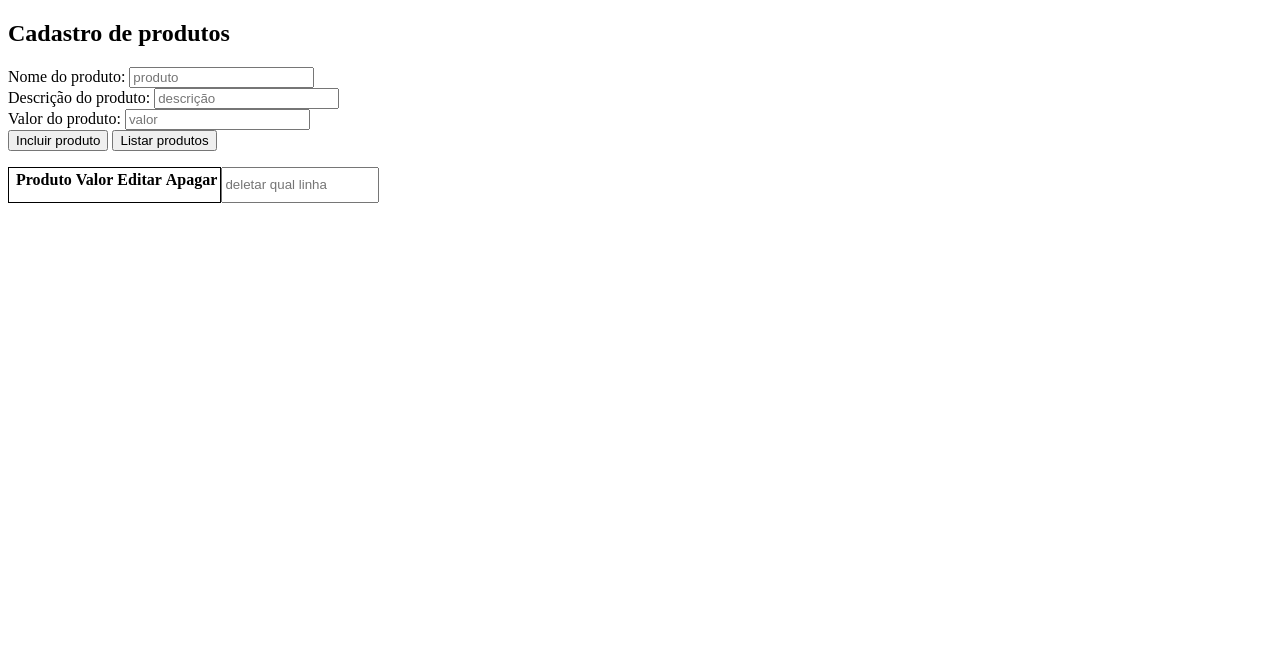
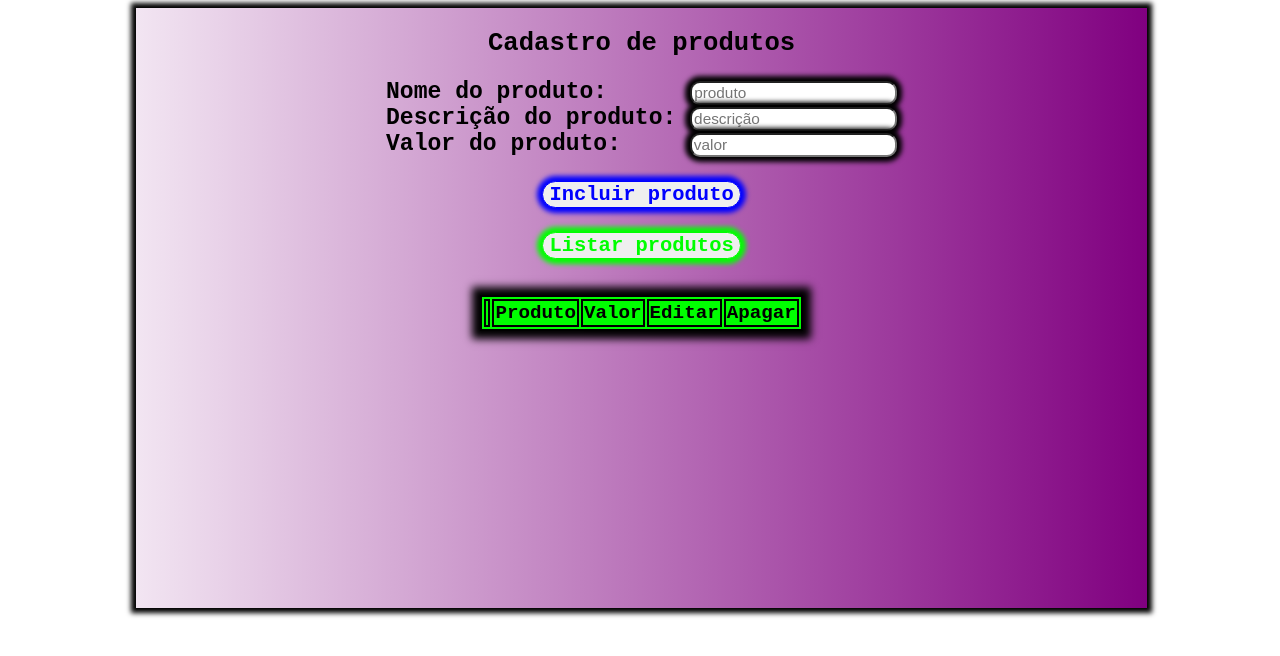
Before and after one commit to LucasCscBks/Modulo6_Tarefa_Js, a plain HTML site: page Modulo_6_Tarefa_10_Js/index.html in a window 1280 px wide. Drawn offline with Linux system fonts and the light colour scheme.

Commit message:
update css and js

```diff
--- a/Modulo_6_Tarefa_10_Js/index.css
+++ b/Modulo_6_Tarefa_10_Js/index.css
@@ -1,10 +1,94 @@
-#table {
-    border: 1px solid;
+#section {
+    width: 80%;
+    height: 600px;
+    display: flex;
+    flex-direction: column;
+    align-items: center;
+    margin-left: 10vw;
+    background-image: linear-gradient(to right, rgba(128, 0, 128,0.1), rgba(128,0,128,1));
+    box-shadow: 0px 0px 5px 5px;
+}
+#title {
+    font-family: 'Courier New', Courier, monospace;
+    font-weight: 700;
+    font-size: 2vw;
+}
+label {
+    font-family: 'Courier New', Courier, monospace;
+    font-weight: 700;
+    font-size: 1.8vw;
+}
+#product {
+    margin-left: 5.4vw;
+    font-size: 1.2vw;
+    box-shadow: 0px 0px 5px 5px;
+}
+#product_description {
+    font-size: 1.2vw;
+    box-shadow: 0px 0px 5px 5px;
+}
+#product_value {
+    margin-left: 4.3vw;
+    font-size: 1.2vw;
+    box-shadow: 0px 0px 5px 5px;
+}
+#button1 {
+    font-size: 1.6vw;
+    margin-top: 3vh;
+    border-radius: 50px;
+    font-family: 'Courier New', Courier, monospace;
+    font-weight: 700;
+    color: rgba(0,0,255,1);
+    border: 1px solid rgba(0,0,255,1);
+    box-shadow: 0px 0px 5px 5px;
+}
+#button2 {
+    font-size: 1.6vw;
+    margin-top: 3vh;
+    border-radius: 50px;
+    font-family: 'Courier New', Courier, monospace;
+    font-weight: 700;
+    color: rgba(0,255,0,1);
+    border: 1px solid rgba(0,255,0,1);
+    box-shadow: 0px 0px 5px 5px;
+}
+#result {
+    font-size: 1.4vw;
+    font-family: 'Courier New', Courier, monospace;
+    font-weight: 700;
+    text-shadow: 5px 5px 5px;
 }
 #table_container {
     display: flex;
 }
+#table {
+    border: 2px solid;
+    background-color: rgba(0,255,0,1);
+    box-shadow: 0px 0px 8px 8px #000;
+    font-size: 1.5vw;
+    font-family: 'Courier New', Courier, monospace;
+    font-weight: 700;
+}
+th {
+    border: 2px solid;
+}
+td {
+    border: 2px solid #000;
+    color: rgba(0,0,255,1);
+}
 #del_value {
+    margin-left: 4vw;
     width: 150px;
     height: 30px;
+    border-radius: 10px;
+    font-size: 1.3vw;
 }
+input {
+    font-size: 1.2vw;
+    border-radius: 10px;
+}
+button {
+    border-radius: 50px;
+    box-shadow: 0px 0px 3px 3px;
+    font-weight: 700;
+}
--- a/Modulo_6_Tarefa_10_Js/index.js
+++ b/Modulo_6_Tarefa_10_Js/index.js
@@ -3,7 +3,7 @@ let productDescriptionObj = document.querySelector('#product_description');
 let productValueObj = document.querySelector('#product_value');
 
 let delLineObj = document.querySelector('#del_value')
-
+delLineObj.style.display = 'none'
 
 let button1Obj = document.querySelector('#button1');
 let button2Obj = document.querySelector('#button2');
@@ -46,10 +46,6 @@ function validation() {
     let completeDate = `${day}/${month}/${year} - ${hour}:${minutes}:${seconds}`
 //    DEFININDO A DATA DE CADASTRO DOS PRODUTOS  //
 
-//  ATRIBUINDO OS VALORES DOS OBJETOS   //
-
-//  ATRIBUINDO OS VALORES DOS OBJETOS   //
-
 // TESTANDO SE FOI DIGITADO CORRETAMENTE OS VALORES //
     try {
         if (product == '') throw `Falha no cadastro do produto! Nome do produto vazio!`
@@ -57,36 +53,24 @@ function validation() {
         if (productValue == '') throw `Falha no cadastro do produto! Valor Nulo!`
         if (isNaN(productValue)) throw `Falha no cadastro do produto! Valor inválido!`
 
+        //  ATRIBUINDO OS VALORES DOS OBJETOS   //
         produto["id"] = id
         produto["nome"] = product
         produto["descrição"] = productDescription
         produto["valor"] = productValue
         produto["incluídoEm"] = timeStamp
-
+        //  ATRIBUINDO OS VALORES DOS OBJETOS   //
         id += 1
         addList();
 
     } catch(err){
         result.textContent = err
     }
-
 // TESTANDO SE FOI DIGITADO CORRETAMENTE OS VALORES //
-
-
-    // console.log(product, typeof(product))
-    // console.log(productDescription, typeof(productDescription))
-    // console.log(productValue, typeof(productValue))
-
-    // console.log(produtos)
-    console.log(produto)
-    // console.log(id)
-    // console.log(completeDate)
-    // console.log(timeStamp)
 
 //   FUNÇÃO DE ADICIONAR O OBJETO AO ARRAY //
     function addList() {
         produtos.push(produto)
-        // console.log(produtos.length)
         console.log(produtos)
         result.textContent = `Produto ${produto.nome} incluído com sucesso`
     }
@@ -141,27 +125,24 @@ button2Obj.addEventListener('click', showProduct);
             imgDelete.style.cursor = 'pointer'
             imgDelete.addEventListener('click', del);
 
+            delLineObj.style.display = 'block'
             function del() {
                 let delLine = delLineObj.value
                 tbody.deleteRow(delLine - 1)
-                console.log(delLine)
               }
 
             td_id.innerText = ` id ${produtos[i].id}`
-            td_produto.innerText = `nome: ${produtos[i].nome}`
+            td_produto.innerText = ` ${produtos[i].nome}`
             td_produto.style.cursor = 'pointer'
 
             let p = document.createElement('p');
 
             // VALORES MOSTRADOS QUANDO CLICAR NO NOME DO PRODUTO //
-
             p.textContent += `id: ${produtos[i].id}
             nome: ${produtos[i].nome}
             descrição: ${produtos[i].descrição}
-            valor: ${produtos[i].valor}
-            incluídoEm: ${new Date(produtos[i].incluídoEm).getDate()}/${new Date(produtos[i].incluídoEm).getMonth() + 1}/
-            ${new Date(produtos[i].incluídoEm).getFullYear()} - ${new Date(produtos[i].incluídoEm).getHours()}:
-            ${new Date(produtos[i].incluídoEm).getMinutes()}:${new Date(produtos[i].incluídoEm).getSeconds()}`
+            valor: R$ ${produtos[i].valor}
+            incluídoEm: ${new Date(produtos[i].incluídoEm).getDate()}/${new Date(produtos[i].incluídoEm).getMonth() + 1}/${new Date(produtos[i].incluídoEm).getFullYear()} - ${new Date(produtos[i].incluídoEm).getHours()}:${new Date(produtos[i].incluídoEm).getMinutes()}:${new Date(produtos[i].incluídoEm).getSeconds()}`
 
             result.appendChild(p)
             p.style.display = 'none';
@@ -173,7 +154,7 @@ button2Obj.addEventListener('click', showProduct);
 
 
 
-            td_valor.innerText = `${produtos[i].valor}`
+            td_valor.innerText = `R$ ${produtos[i].valor}`
             td_editar.appendChild(imgEdit);
             td_apagar.appendChild(imgDelete);
             i ++
```
